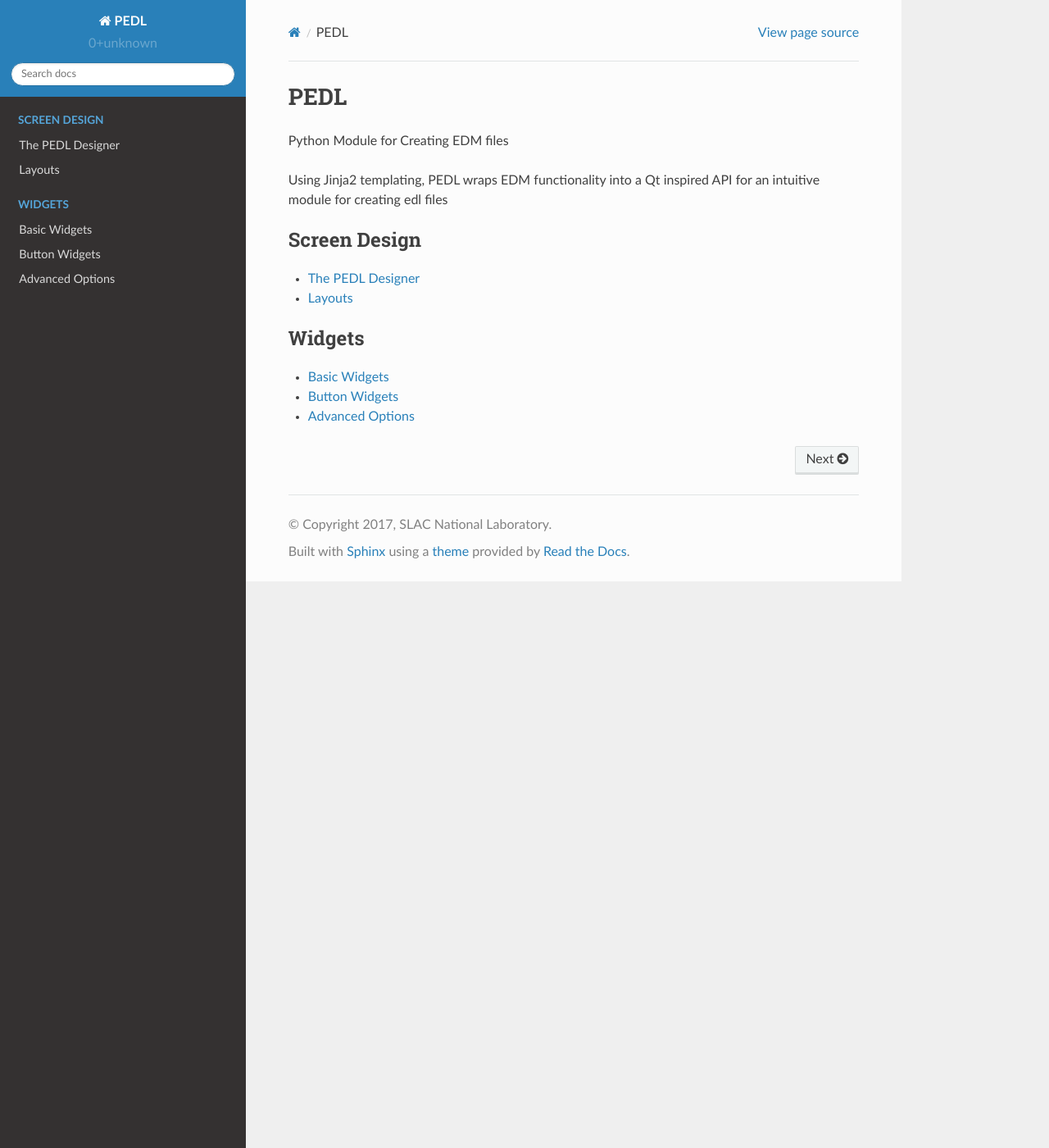
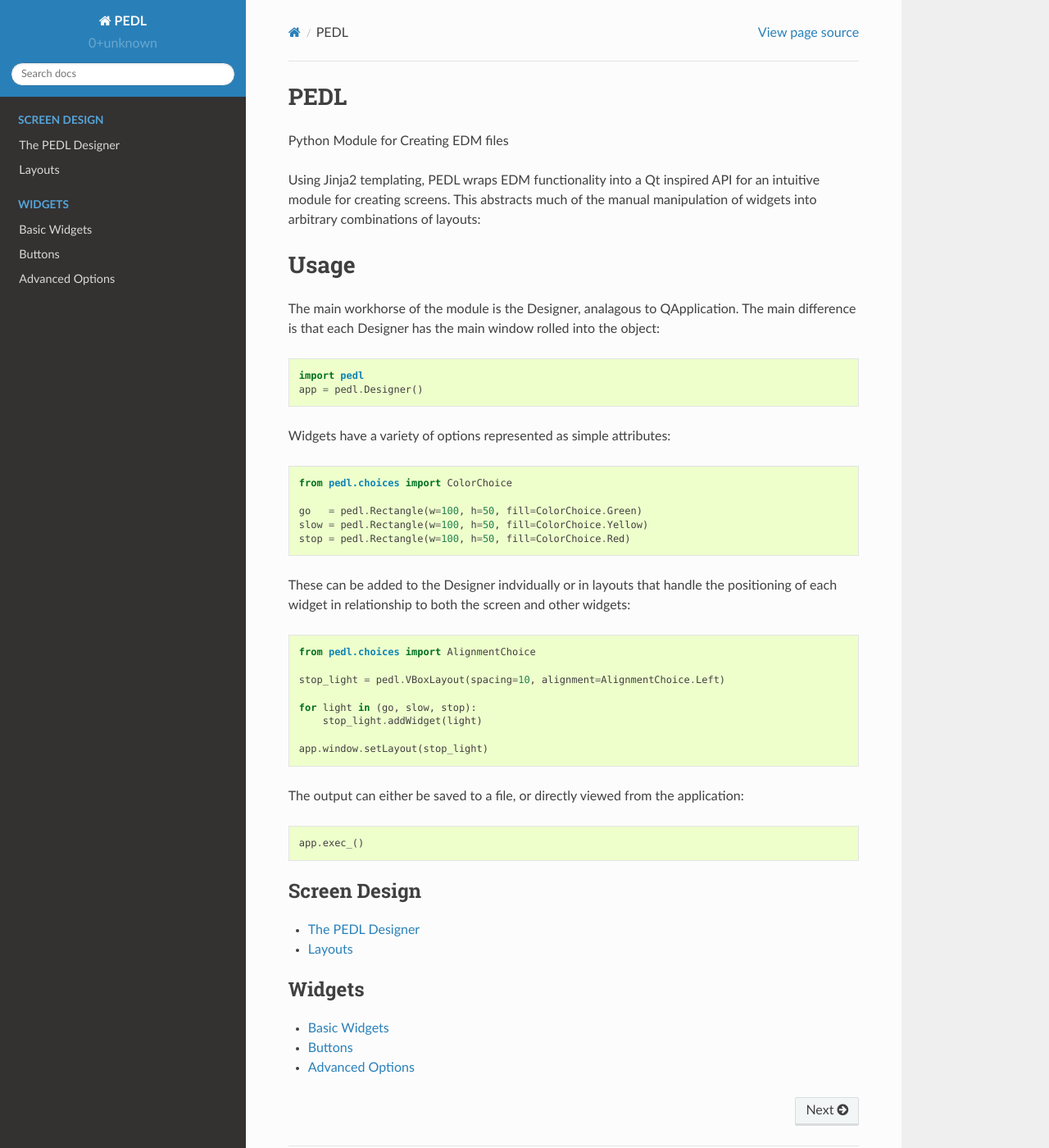
Before and after one commit to slaclab/pedl, a Sphinx documentation site: the page built from docs/source/index.rst, in a window 1280 px wide and 1400 px high. Shown: the whole window at 82% size. Built offline with Sphinx 7.4.7 and the Read the Docs theme 2.0.0, drawn with Linux system fonts in a browser that asks for light colours.

Commit message:
Changing titles

```diff
--- a/README.rst
+++ b/README.rst
@@ -3,4 +3,42 @@ PEDL
 Python Module for Creating EDM files
 
 Using Jinja2 templating, PEDL wraps EDM functionality into a Qt inspired API
-for an intuitive module for creating edl files
+for an intuitive module for creating screens. This abstracts much of the manual
+manipulation of widgets into arbitrary combinations of layouts::
+
+Usage
+==========
+The main workhorse of the module is the Designer, analagous to QApplication.
+The main difference is that each Designer has the main window rolled into the
+object::
+
+    import pedl
+    app = pedl.Designer()
+
+
+Widgets have a variety of options represented as simple attributes::
+
+    from pedl.choices import ColorChoice
+
+    go   = pedl.Rectangle(w=100, h=50, fill=ColorChoice.Green)
+    slow = pedl.Rectangle(w=100, h=50, fill=ColorChoice.Yellow)
+    stop = pedl.Rectangle(w=100, h=50, fill=ColorChoice.Red)
+
+
+These can be added to the Designer indvidually or in layouts that handle the
+positioning of each widget in relationship to both the screen and other widgets::
+
+    from pedl.choices import AlignmentChoice
+
+    stop_light = pedl.VBoxLayout(spacing=10, alignment=AlignmentChoice.Left)
+
+    for light in (go, slow, stop):
+        stop_light.addWidget(light)
+
+    app.window.setLayout(stop_light)
+
+
+The output can either be saved to a file, or directly viewed from the
+application::
+
+    app.exec_()
--- a/docs/source/button.rst
+++ b/docs/source/button.rst
@@ -1,5 +1,5 @@
-Button Widgets
---------------
+Buttons
+-------
 
 .. automodule:: pedl.widgets.button
 
--- a/docs/source/widget.rst
+++ b/docs/source/widget.rst
@@ -10,8 +10,8 @@ Base Widget
    :inherited-members:
 
 
-Shape Types
------------
+Shapes
+------
 .. automodule:: pedl.widgets.shape
 
 .. autoclass:: pedl.widgets.Shape
```
